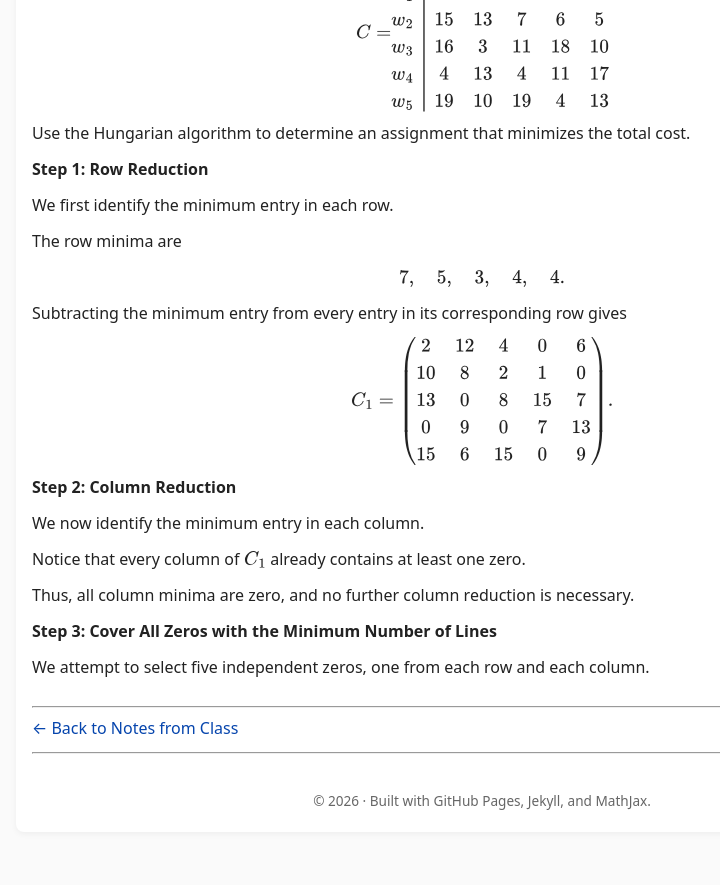
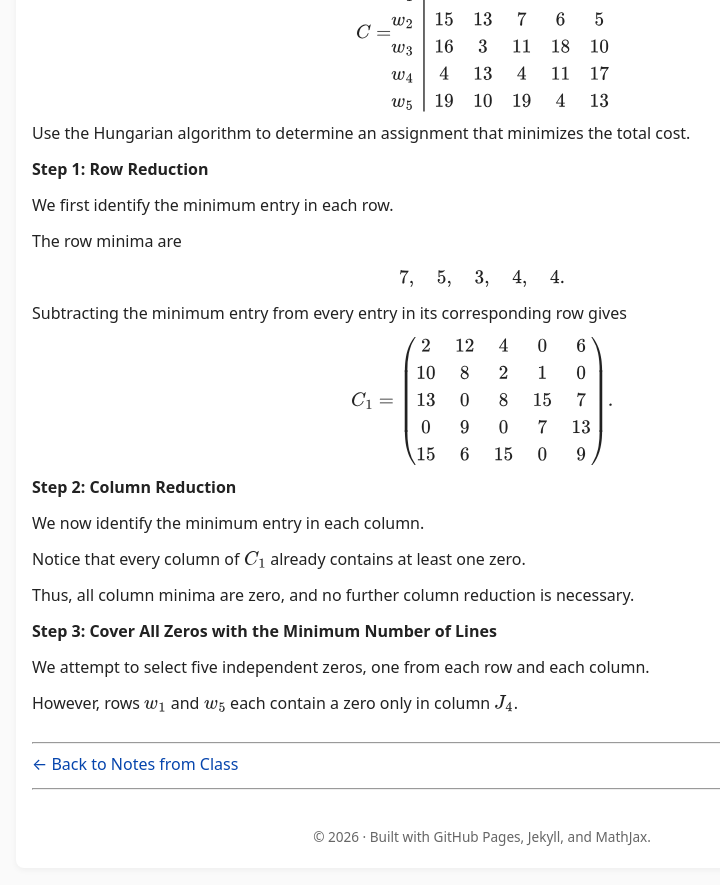
Before and after one commit to SaleemKamaludin/SaleemKamaludin.github.io, a Jekyll site: the page built from courses/math-2276/notes-from-class/supplementary-lecture-6/index.md, in a window 1280 px wide and 900 px high, scrolled down 6922 px. Shown: the top 885 px of the window, without its empty margins (158-878 px from the left). Built offline with Jekyll 4.4.1, drawn with Linux system fonts in a browser that asks for light colours; before the commit the page ends 7786 px from its top, so only the background shows below that.

Commit message:
Add J4 conflict observation to Step 3 of Example 1.3

```diff
--- a/courses/math-2276/notes-from-class/supplementary-lecture-6/index.md
+++ b/courses/math-2276/notes-from-class/supplementary-lecture-6/index.md
@@ -1130,7 +1130,16 @@ C_1=
       each row and each column.
     </p>
 
-  </div>
+
+    <div id="example-hungarian-five-by-five-step-3-j4-conflict">
+
+      <p>
+        However, rows \(w_1\) and \(w_5\) each contain a zero
+        only in column \(J_4\).
+      </p>
+
+    </div>
+</div>
 </div>
 
 
```
